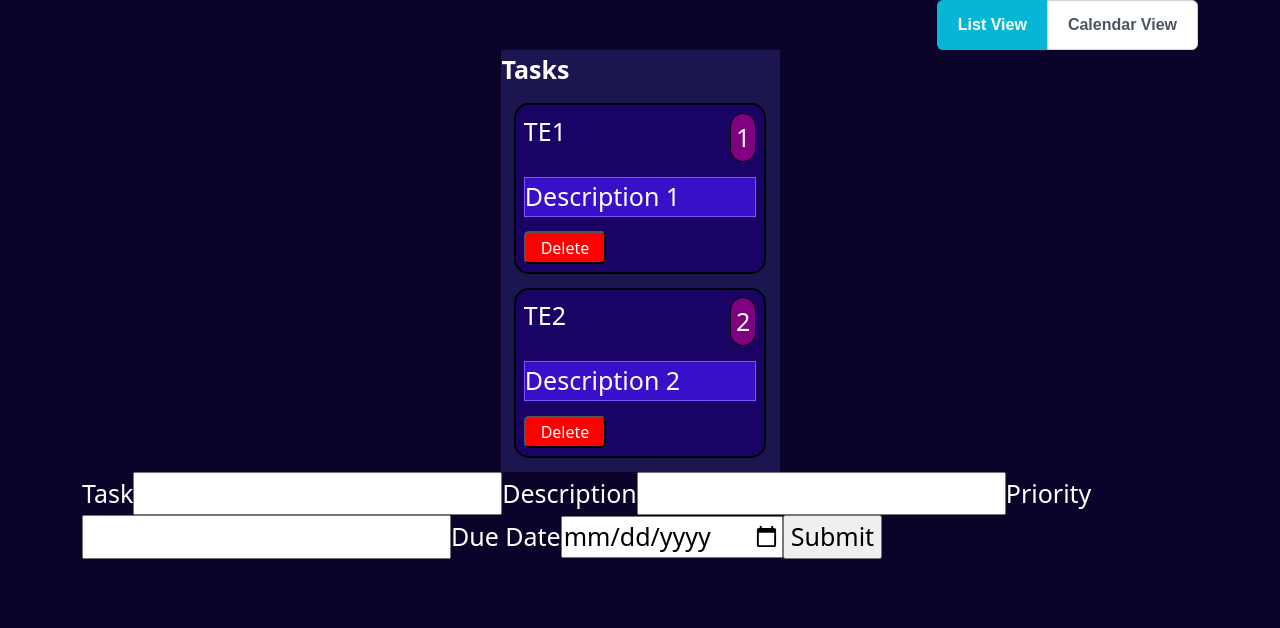
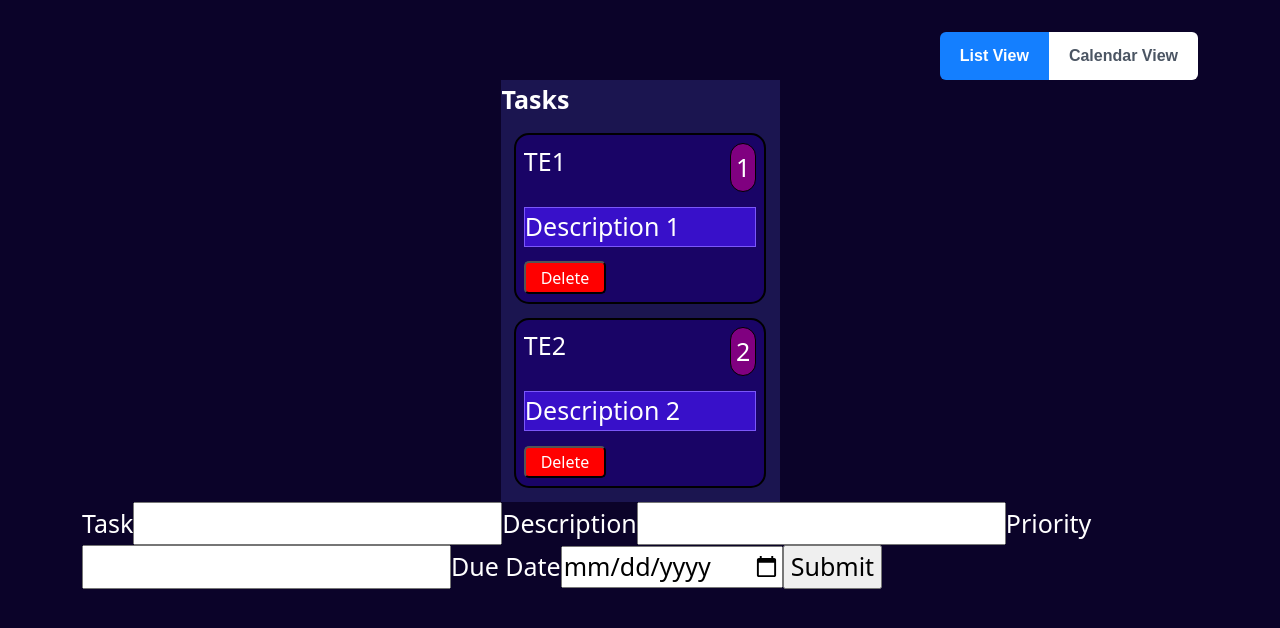
Before and after one commit to Ryan-Ficklin/Liftoff-Sirius, a React (Vite) app in the folder packages/react-frontend/: page /tasks in a window 1280 px wide. Shown: the top 628 px of the page. Built offline with nearby package versions, Linux system fonts and the light colour scheme; no server answers; sample sign-in values are in the browser's storage; a web font is replaced by a local one.

Commit message:
Just added calendar UI

```diff
--- a/packages/react-frontend/package.json
+++ b/packages/react-frontend/package.json
@@ -10,8 +10,13 @@
     "preview": "vite preview"
   },
   "dependencies": {
+    "@fullcalendar/core": "^6.1.15",
+    "@fullcalendar/daygrid": "^6.1.15",
+    "@fullcalendar/react": "^6.1.15",
+    "moment": "^2.30.1",
     "prop-types": "^15.8.1",
     "react": "^18.3.1",
+    "react-big-calendar": "^1.15.0",
     "react-dom": "^18.3.1",
     "react-router-dom": "^6.27.0"
   },
--- /dev/null
+++ b/packages/react-frontend/src/TasksPage.css
@@ -0,0 +1,16 @@
+@import "react-big-calendar/lib/css/react-big-calendar.css";
+
+.select{
+    margin-top: 2rem;
+}
+
+.p-highlight{
+    background-color: #147FFF;
+    border: transparent;
+    outline: none;
+}
+
+.p-button{
+    border: transparent;
+    outline: none;
+}
--- a/packages/react-frontend/src/pages/TasksPage.jsx
+++ b/packages/react-frontend/src/pages/TasksPage.jsx
@@ -3,11 +3,14 @@ import Table from "../Table.jsx";
 import Form from "../Form.jsx";
 import { useNavigate } from "react-router-dom";
 import PropTypes from "prop-types";
-import { SelectButton } from 'primereact/selectbutton';
+import { SelectButton } from "primereact/selectbutton";
+import "../TasksPage.css";
+import FullCalendar from "@fullcalendar/react";
+import dayGridPlugin from "@fullcalendar/daygrid"; // a plugin!
 
 function TasksPage({ addAuthHeader }) {
     let navigate = useNavigate();
-    const options = ['List View', 'Calendar View'];
+    const options = ["List View", "Calendar View"];
     const [value, setValue] = useState(options[0]);
 
     const [tasks, setTasks] = useState([
@@ -63,10 +66,34 @@ function TasksPage({ addAuthHeader }) {
     return (
         <div className="container">
             <div className="d-flex justify-content-end select">
-                <SelectButton value={value} onChange={(e) => setValue(e.value)} options={options} />
+                <SelectButton
+                    value={value}
+                    onChange={(e) => setValue(e.value)}
+                    options={options}
+                />
             </div>
-            <Table taskData={tasks} removeTask={removeOneTask} />
-            <Form handleSubmit={updateList} />
+
+            {value == options[0] ? (
+                /* List View Section */
+                <section>
+                    <Table taskData={tasks} removeTask={removeOneTask} />
+                    <Form handleSubmit={updateList} />
+                </section>
+            ) : (
+                /* Calendar View Section */
+                <section className="select">
+                    <div>
+                        <FullCalendar
+                            plugins={[dayGridPlugin]}
+                            initialView="dayGridMonth"
+                            events={[
+                                { title: 'Turn in TE 1 helloooooooooo', date: '2024-11-12', start: new Date('2024-11-12 20:00:00'), end: new Date('2024-11-13 01:00:00') },
+                                { title: 'event 2 turn in teeeeeee', date: '2024-11-13', start: new Date('2024-11-13 10:00:00')}
+                              ]}
+                        />
+                    </div>
+                </section>
+            )}
         </div>
     );
 }
```
Also changed, not shown: 1 other file (tests, documents, lock files or other folders).
